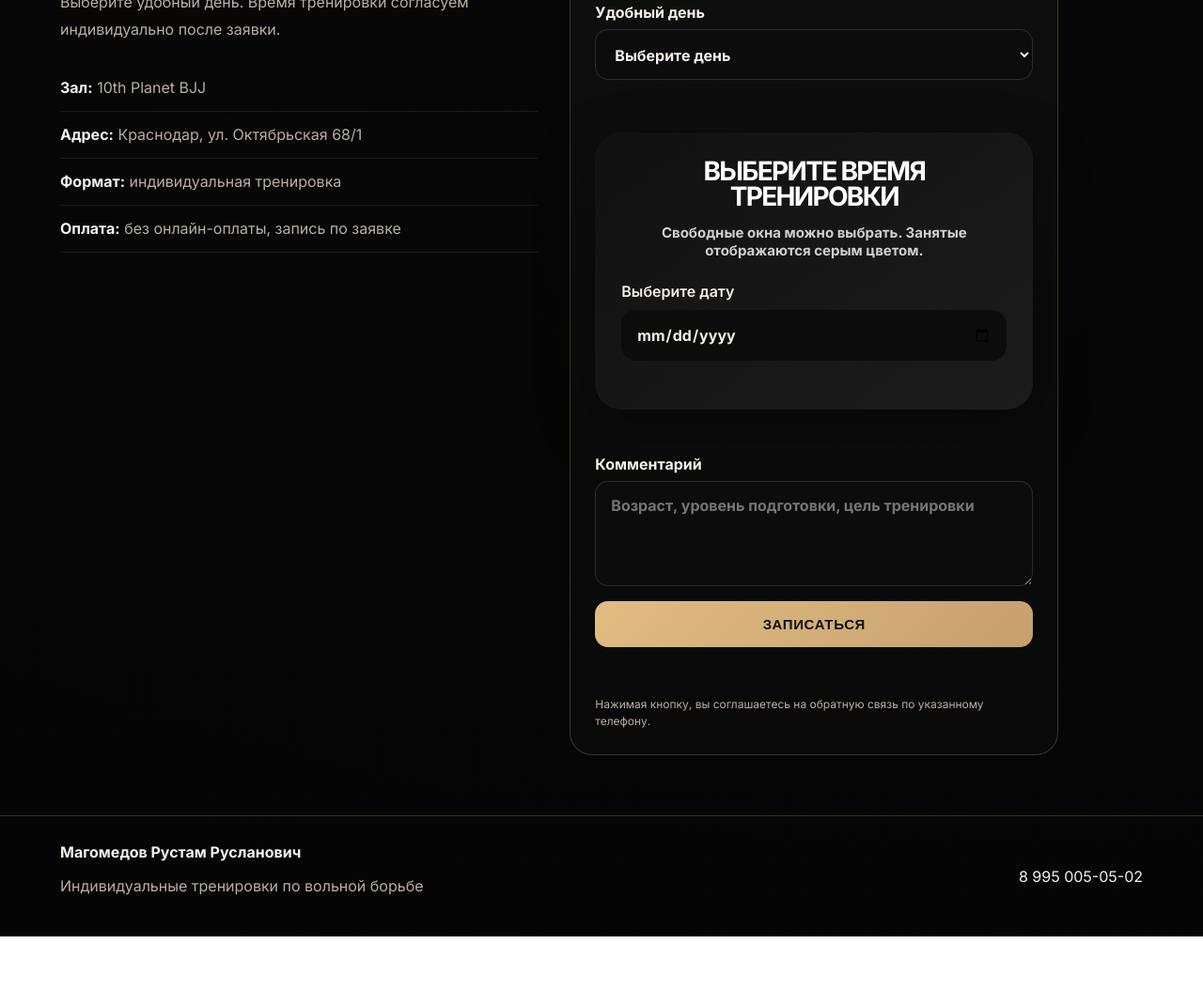
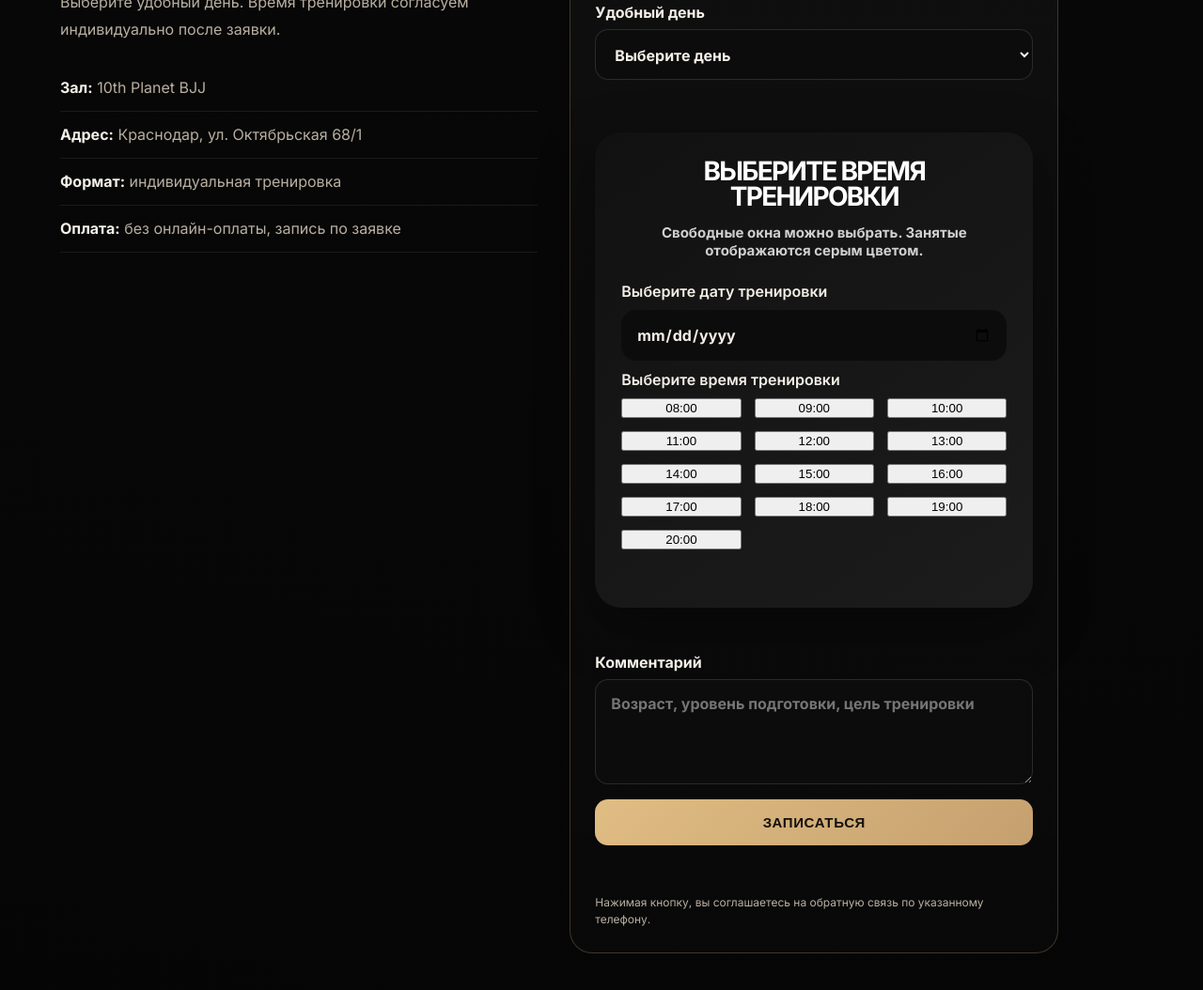
Before and after one commit to rustam-training-site/rustam-training-site, a website: page index.html in a window 1280 px wide. Shown: the part 2291-3345 px from the top of the page at 94% size. Before the commit the page ends 3288 px from the top, so only its background shows below. Drawn offline with Linux system fonts and the light colour scheme.

Commit message:
Update index.html

```diff
--- a/index.html
+++ b/index.html
@@ -134,9 +134,34 @@
   <p class="booking-subtitle">Свободные окна можно выбрать. Занятые отображаются серым цветом.</p>
 
   <div class="date-box">
-    <label for="training-date">Выберите дату</label>
-    <input type="date" id="training-date" name="date">
-  </div>
+  <label class="form-label">Выберите дату тренировки</label>
+<input
+  type="date"
+  id="trainingDate"
+  name="trainingDate"
+  class="form-input"
+  required
+>
+
+<label class="form-label">Выберите время тренировки</label>
+
+<div class="time-slots" id="timeSlots">
+  <button type="button" data-time="08:00">08:00</button>
+  <button type="button" data-time="09:00">09:00</button>
+  <button type="button" data-time="10:00">10:00</button>
+  <button type="button" data-time="11:00">11:00</button>
+  <button type="button" data-time="12:00">12:00</button>
+  <button type="button" data-time="13:00">13:00</button>
+  <button type="button" data-time="14:00">14:00</button>
+  <button type="button" data-time="15:00">15:00</button>
+  <button type="button" data-time="16:00">16:00</button>
+  <button type="button" data-time="17:00">17:00</button>
+  <button type="button" data-time="18:00">18:00</button>
+  <button type="button" data-time="19:00">19:00</button>
+  <button type="button" data-time="20:00">20:00</button>
+</div>
+
+<input type="hidden" id="trainingTime" name="trainingTime" required>
 
   <div id="time-slots" class="time-slots"></div>
 
```
